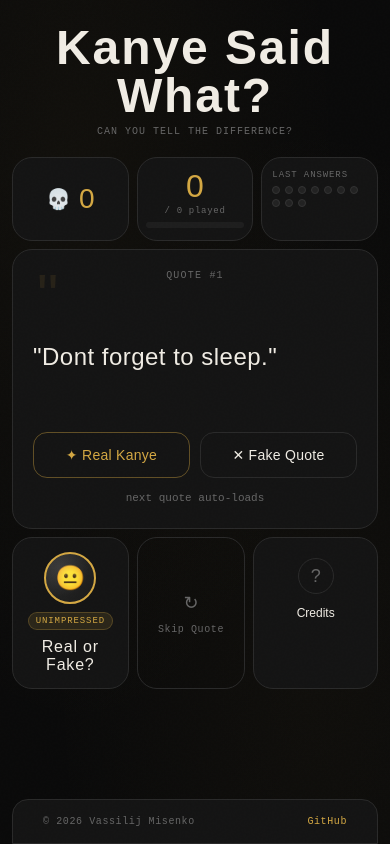
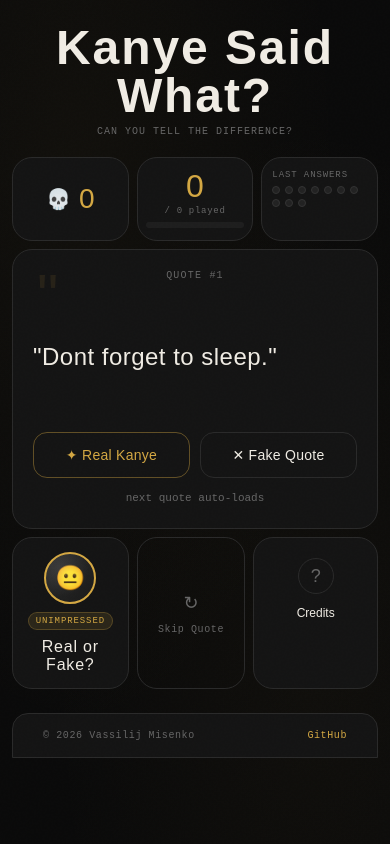
Before and after one commit to VassjaM/quote-quiz, a React (Vite) app: page / in a window 390 px wide. Built offline with nearby package versions, Linux system fonts and the light colour scheme; no server answers.

Commit message:
fixed margin for footer on mobile

```diff
--- a/src/styles/responsive.css
+++ b/src/styles/responsive.css
@@ -128,6 +128,6 @@
     padding: 12px 16px;
     font-size: 9px;
     align-self: center;
-    margin-top: 24px;
+    margin-top: 24px !important;
   }
 }
```
